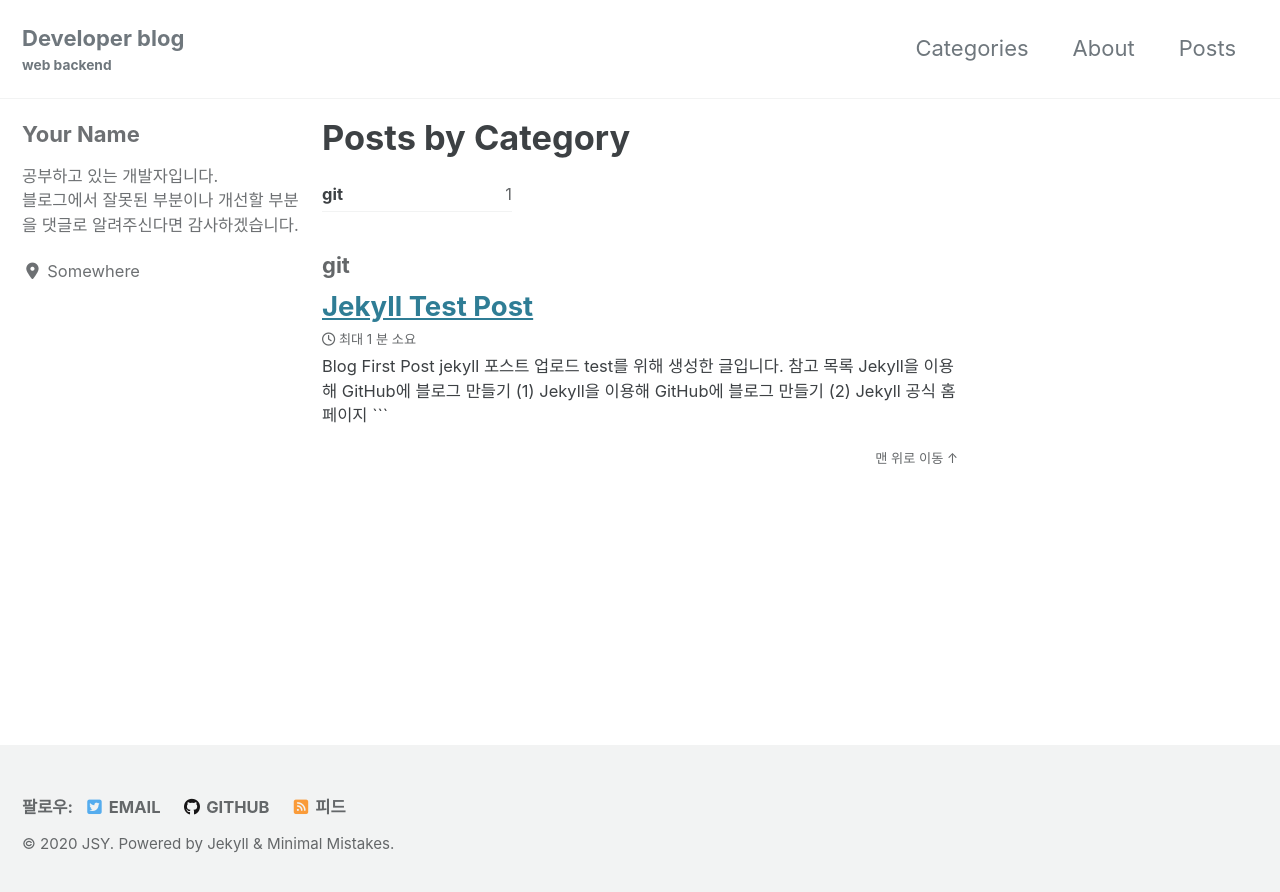
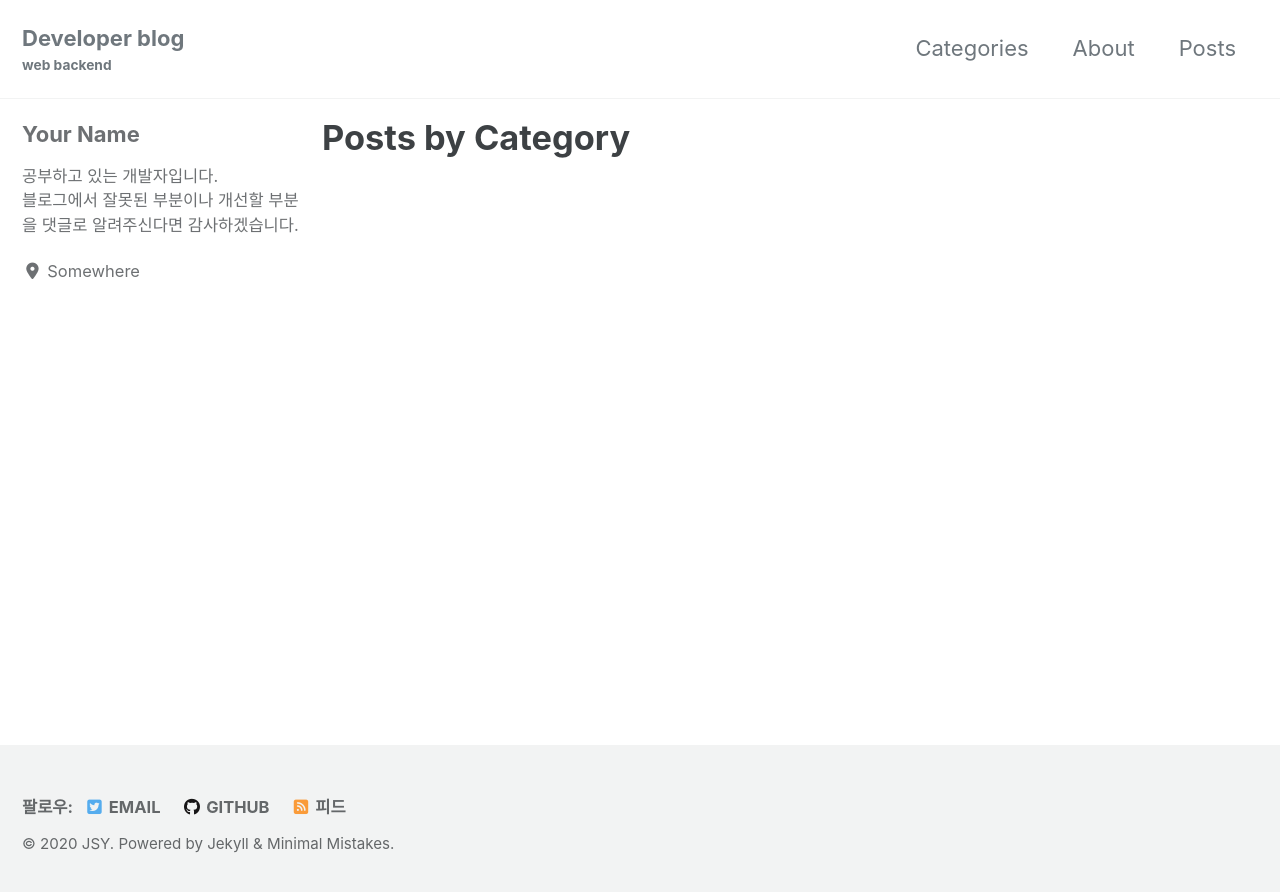
Before and after one commit to seoJang/seojang.github.io, a Jekyll site: the page built from _pages/category-archive.md, in a window 1280 px wide. Shown: the top 892 px of the page. Built offline with Jekyll 4.4.1, drawn with Linux system fonts in a browser that asks for light colours; cached includes are drawn as plain includes; nearby versions of some CDN libraries; part of the change alters nothing that is shown.

Commit message:
Update 2020-06-30-Jekyll-Test.md
git blog 포스트 설정 변경

```diff
--- a/_posts/2020-06-30-Jekyll-Test.md
+++ b/_posts/2020-06-30-Jekyll-Test.md
@@ -1,13 +1,22 @@
 ---
-layout: post
-title: Jekyll Test Post
-date:   2020-06-30 11:57 +0900
-categories: git
+layout: single
+title: Jekyll Test 업로드(수정)
+author_profile: true
+read_time: true
+comments: true
+share: true
+related: true
+categories: - Jekyll
+last_modified_at: '2020-07-01 14:16:00 +0800'
+toc: true
+toc_sticky: true
+toc_label: 목차
 ---
+## Blog First Post
+jekyll 포스트 업로드 test를 위해 생성한 글입니다.
 
-# Blog First Post
-
-jekyll 포스트 업로드 test를 위해 생성한 글입니다.
+## 목차 설정 Test
+목차 테스트입니다
 
 ## 참고 목록
 - [Jekyll을 이용해 GitHub에 블로그 만들기 (1)](https://jetalog.net/86)
```
